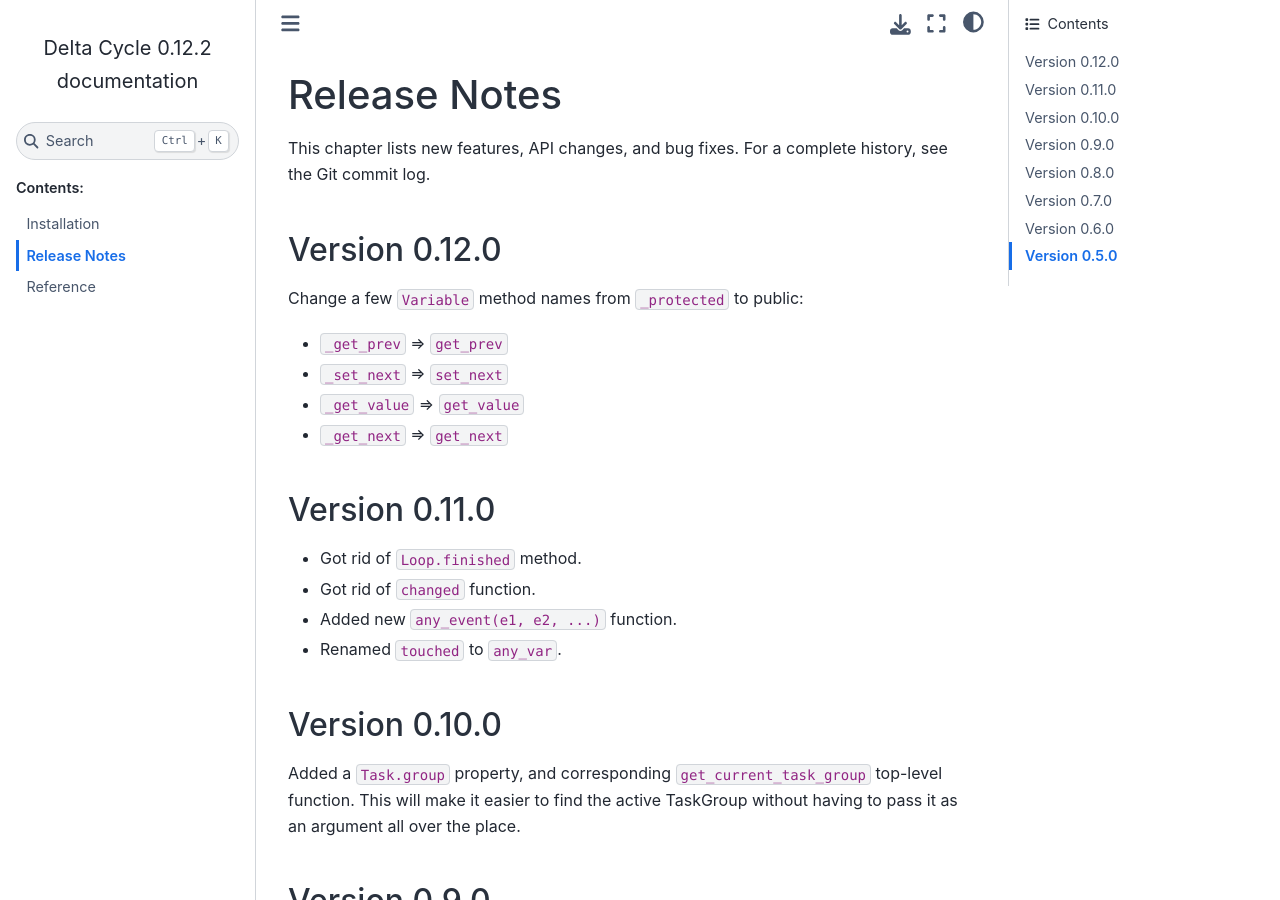
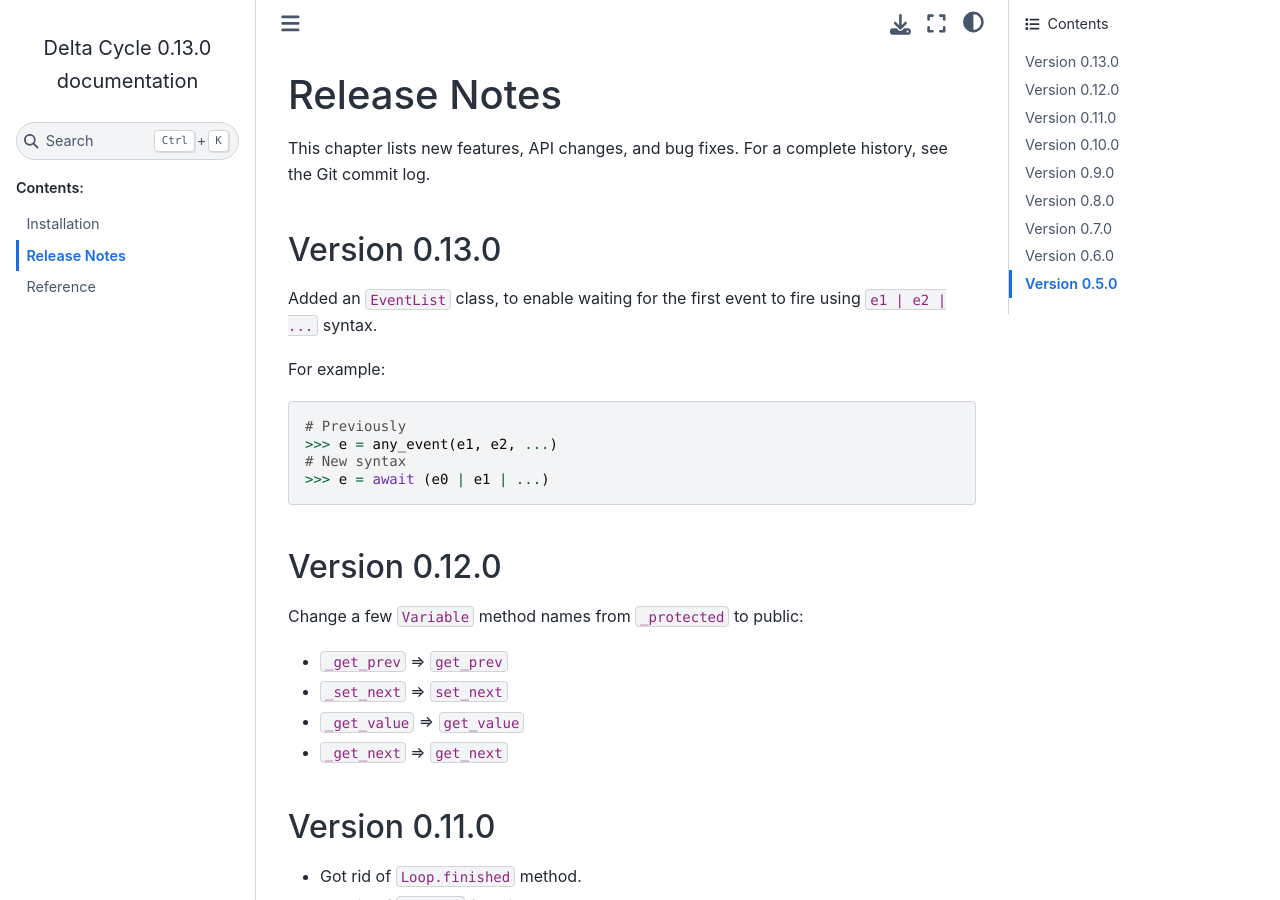
Before and after one commit to cjdrake/deltacycle, a Sphinx documentation site: the page built from doc/source/release_notes.rst, in a window 1280 px wide and 900 px high. Built offline with Sphinx 7.4.7 and the Sphinx Book theme 1.1.4, drawn with Linux system fonts in a browser that asks for light colours.

Commit message:
Release 0.13.0

```diff
--- a/doc/source/release_notes.rst
+++ b/doc/source/release_notes.rst
@@ -6,6 +6,20 @@
 
 This chapter lists new features, API changes, and bug fixes.
 For a complete history, see the Git commit log.
+
+
+Version 0.13.0
+==============
+
+Added an ``EventList`` class,
+to enable waiting for the first event to fire using ``e1 | e2 | ...`` syntax.
+
+For example::
+
+    # Previously
+    >>> e = any_event(e1, e2, ...)
+    # New syntax
+    >>> e = await (e0 | e1 | ...)
 
 
 Version 0.12.0
--- a/pyproject.toml
+++ b/pyproject.toml
@@ -1,6 +1,6 @@
 [project]
 name = "deltacycle"
-version = "0.12.2"
+version = "0.13.0"
 description = "Delta Cycle"
 readme = "README.md"
 
```
Also changed, not shown: 1 other file.
